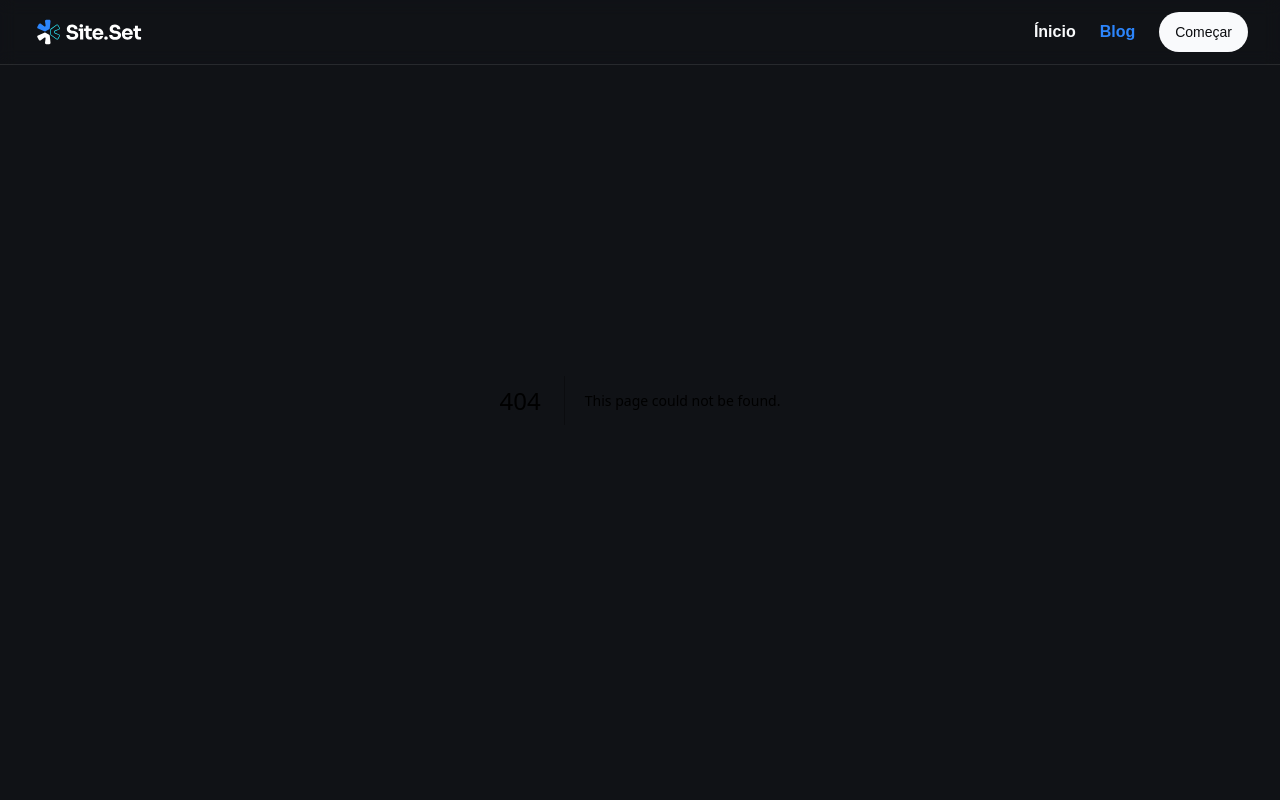
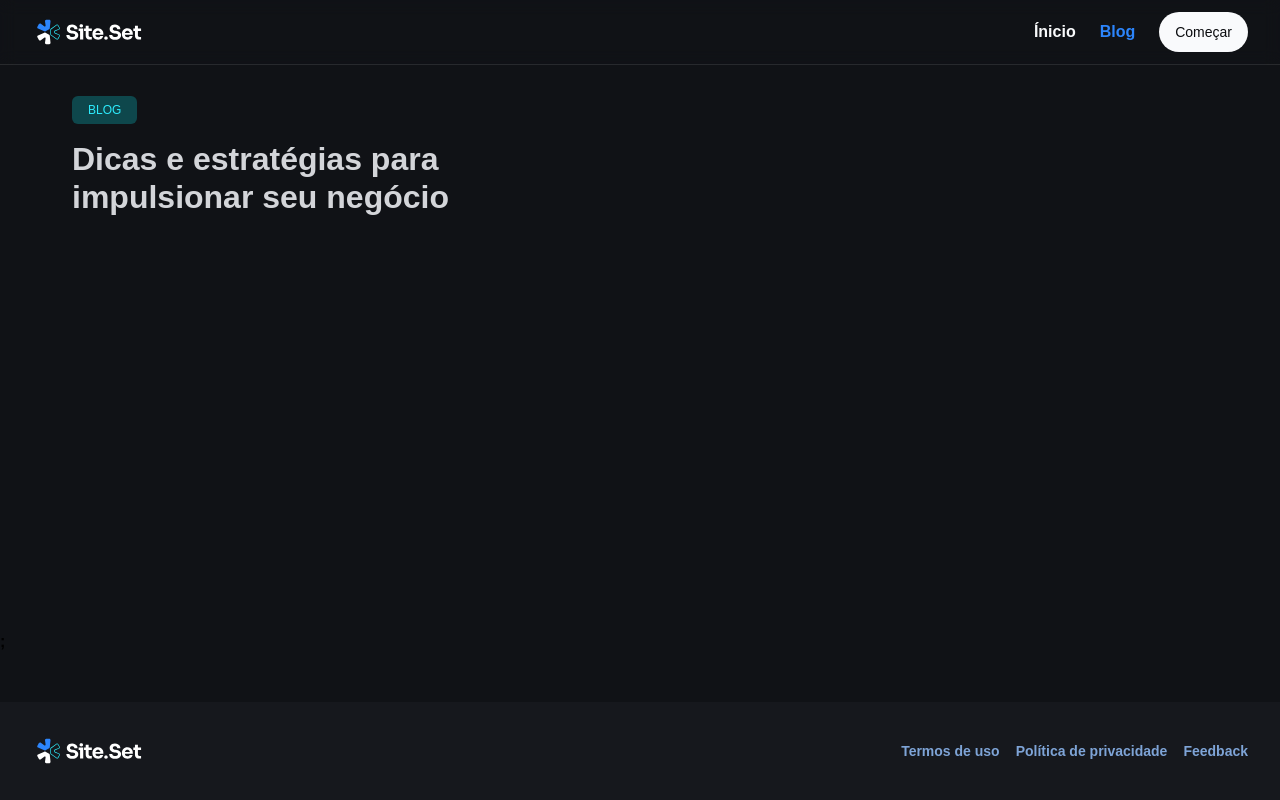
Before and after one commit to Yuri-stack/next-blog, a Next.js app: page /blog in a window 1280 px wide. Before the commit this address had no page. Shown: the top 800 px of the page. Built offline with nearby package versions, Linux system fonts and the light colour scheme; a web font is replaced by a local one.

Commit message:
feat.: Criando a página de blog

```diff
--- /dev/null
+++ b/src/pages/blog/index.tsx
@@ -0,0 +1,19 @@
+export default function BlogPage() {
+    return (
+        <div className="flex flex-col py-24 flex-grow h-full">
+            <header>
+                <div className="container space-y-6 flex flex-col items-start justify-between md:flex-row md:items-end lg:items-end">
+                    <div className="flex flex-col gap-4 md:px-0">
+                        <span className="text-body-tag text-cyan-100 w-fit rounded-md text-center md:text-left py-2 px-4 bg-cyan-300">
+                            BLOG
+                        </span>
+
+                        <h1 className="text-balance text-start md:text-left text-heading-lg md:text-heading-xl max-w-2xl text-gray-200">
+                            Dicas e estratégias para impulsionar seu negócio
+                        </h1>
+                    </div>
+                </div>
+            </header>
+        </div>
+    )
+}
```
